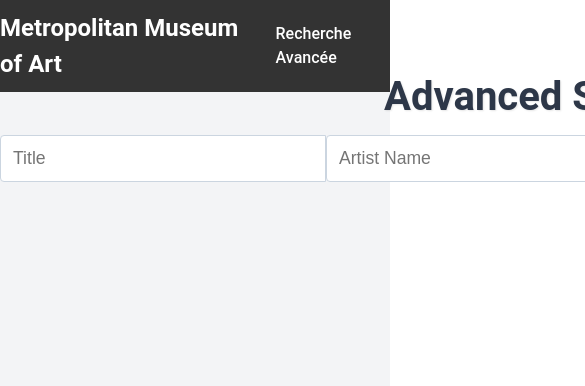
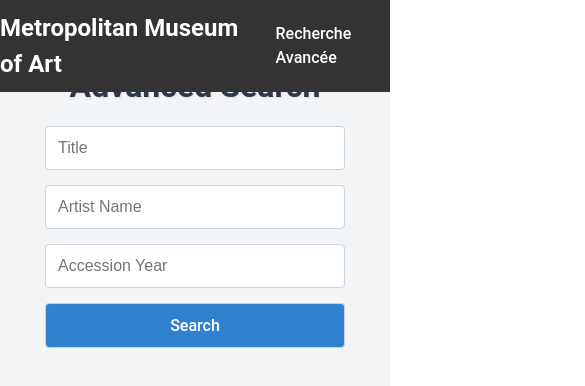
Before and after one commit to WezerClear/2webd, a React (Vite) app: page /advanced-search in a window 390 px wide. Shown: the top 386 px of the page, 585 px wide, since content can reach past the window. Built offline with nearby package versions, Linux system fonts and the light colour scheme.

Commit message:
Responsive

```diff
--- a/src/App.css
+++ b/src/App.css
@@ -23,19 +23,22 @@
 .search-bar {
   display: flex;
   justify-content: center;
-  align-items: center; /* Ajout de l'alignement vertical */
+  align-items: center;
   margin-bottom: 20px;
+  gap: 10px; /* Espace entre les éléments */
+  flex-wrap: wrap; /* Permet aux éléments de se répartir sur plusieurs lignes si nécessaire */
 }
 
 .search-bar input[type="text"] {
   padding: 12px;
   font-size: 1.1em;
   border: 1px solid #cbd5e0;
-  border-radius: 4px 0 0 4px;
-  width: 300px;
-  max-width: 80%;
+  border-radius: 4px;
+  width: 300px; /* Largeur fixe pour les grands écrans */
+  max-width: 100%; /* Largeur maximale de 100% pour les petits écrans */
   outline: none;
   transition: box-shadow 0.3s ease;
+  box-sizing: border-box; /* Inclure la bordure et le padding dans la largeur totale */
 }
 
 .search-bar input[type="text"]:focus {
@@ -46,12 +49,12 @@
   padding: 12px 24px;
   font-size: 1.1em;
   border: 1px solid #cbd5e0;
-  border-left: none;
-  border-radius: 0 4px 4px 0;
+  border-radius: 4px;
   background-color: #3182ce;
   color: #fff;
   cursor: pointer;
   transition: background-color 0.3s ease;
+  box-sizing: border-box; /* Inclure la bordure et le padding dans la largeur totale */
 }
 
 .search-bar button:hover {
@@ -60,6 +63,7 @@
 
 .search-results {
   margin-top: 20px;
+  width: 100%;
 }
 
 .search-results h2 {
@@ -98,7 +102,7 @@
   transition: transform 0.3s ease, box-shadow 0.3s ease;
   margin: 10px;
   width: 200px;
-  height: 300px; /* Hauteur fixe pour les éléments */
+  height: auto; /* Ajustement de la hauteur pour être adaptable */
   position: relative;
 }
 
@@ -120,7 +124,7 @@
 
 .art-item img {
   width: 100%;
-  height: 150px;
+  height: auto; /* Ajustement de la hauteur pour être adaptable */
   border-radius: 4px;
   transition: transform 0.3s ease, box-shadow 0.3s ease;
 }
@@ -133,7 +137,7 @@
 .image-placeholder,
 .placeholder-image {
   width: 100%;
-  height: 150px;
+  height: auto; /* Ajustement de la hauteur pour être adaptable */
   background-color: #e2e8f0;
   display: flex;
   align-items: center;
@@ -214,3 +218,44 @@
 .rounded-lg {
   border-radius: 0.5rem;
 }
+
+/* Media Queries pour la réactivité */
+@media (max-width: 768px) {
+  .search-bar {
+    gap: 5px; /* Réduction de l'espace entre les éléments */
+  }
+
+  .search-bar input[type="text"],
+  .search-bar button {
+    width: 100%; /* Largeur de 100% pour les petits écrans */
+    max-width: 300px; /* Largeur maximale */
+    margin: 5px 0; /* Marge pour séparer les éléments */
+  }
+
+  .art-item {
+    width: 100%;
+    margin: 10px 0;
+  }
+}
+
+@media (max-width: 480px) {
+  .advanced-search-title {
+    font-size: 2rem;
+  }
+
+  .search-results h2 {
+    font-size: 1.5em;
+  }
+
+  .art-item h3 {
+    font-size: 1em;
+  }
+
+  .search-bar input[type="text"] {
+    font-size: 1em;
+  }
+
+  .search-bar button {
+    font-size: 1em;
+  }
+}
```
